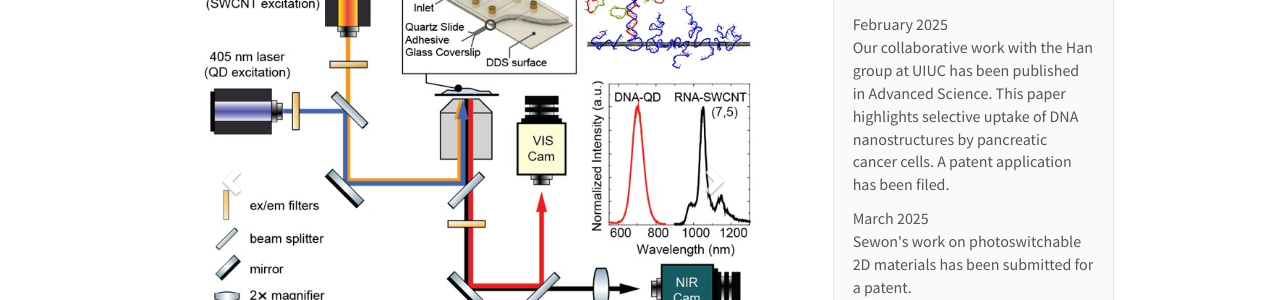
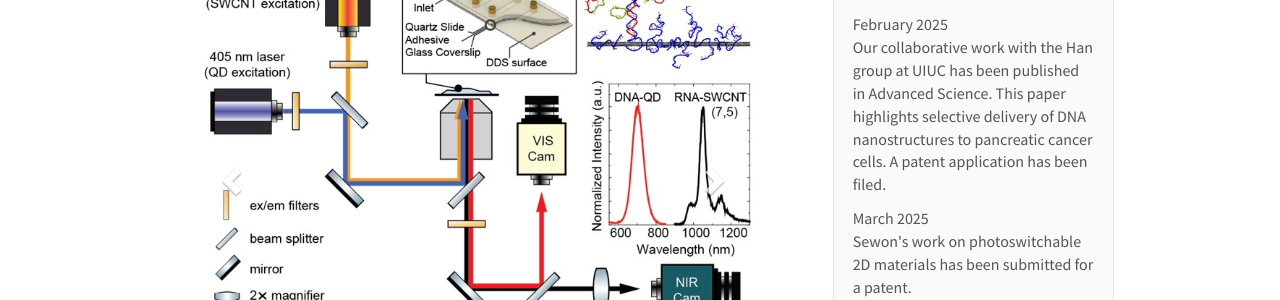
Before and after one commit to choidnalab/choidnalab.github.io, a Jekyll site: the page built from _pages/home.md, in a window 1280 px wide and 1392 px high. Shown: the part 405-705 px from the top of the window. Built offline with Jekyll 4.4.1, drawn with Linux system fonts in a browser that asks for light colours; nearby versions of some CDN libraries.

Commit message:
Update news.yml

```diff
--- a/_data/news.yml
+++ b/_data/news.yml
@@ -9,7 +9,7 @@
   headline: Anirudh's paper on mechanical frustration is now published in Nature Communications.
 
 - date: February 2025
-  headline: Our collaborative work with the Han group at UIUC has been published in Advanced Science. This paper highlights selective uptake of DNA nanostructures by pancreatic cancer cells. A patent application has been filed.
+  headline: Our collaborative work with the Han group at UIUC has been published in Advanced Science. This paper highlights selective delivery of DNA nanostructures to pancreatic cancer cells. A patent application has been filed.
 
 - date: March 2025
   headline: Sewon's work on photoswitchable 2D materials has been submitted for a patent.
```
